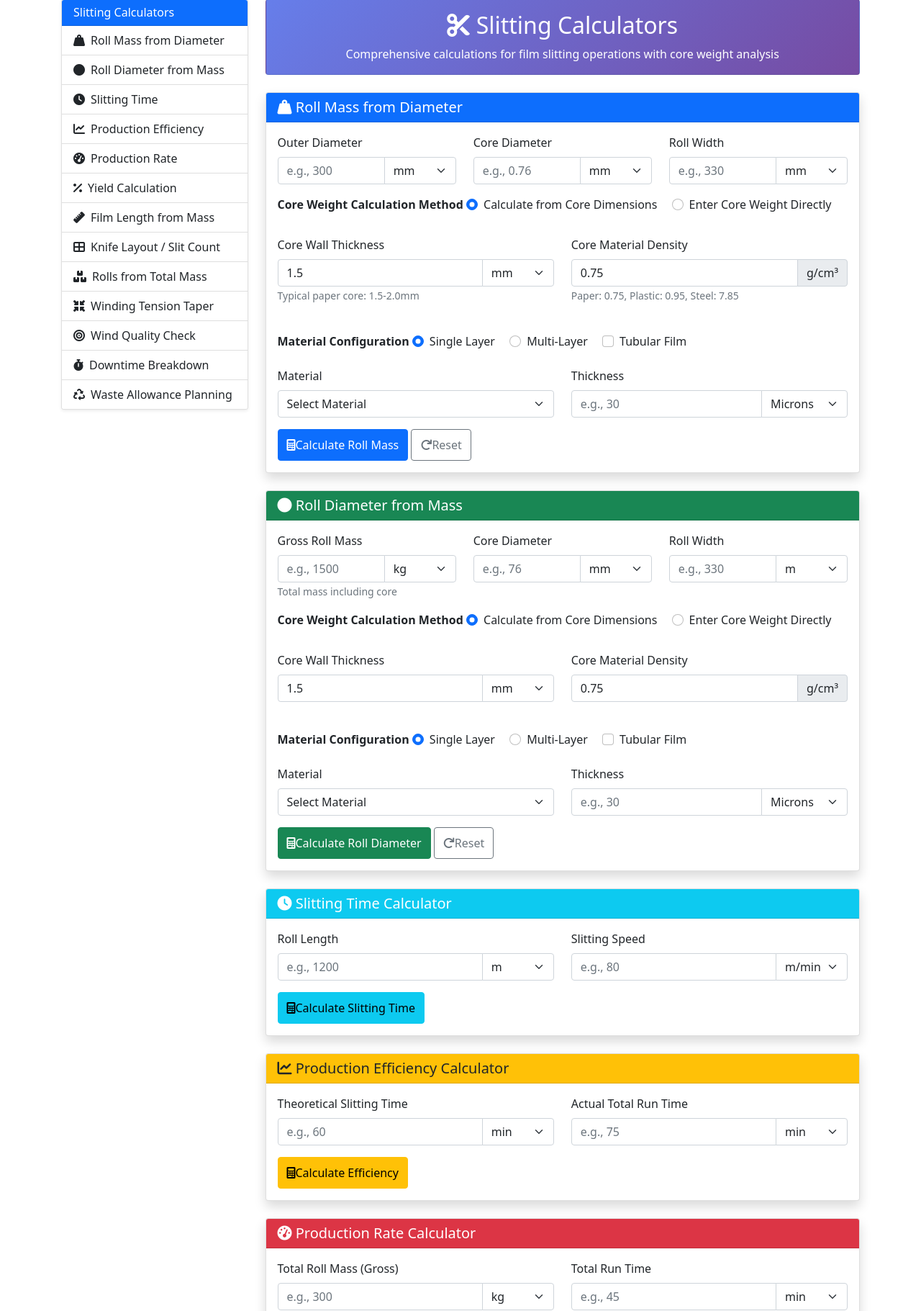
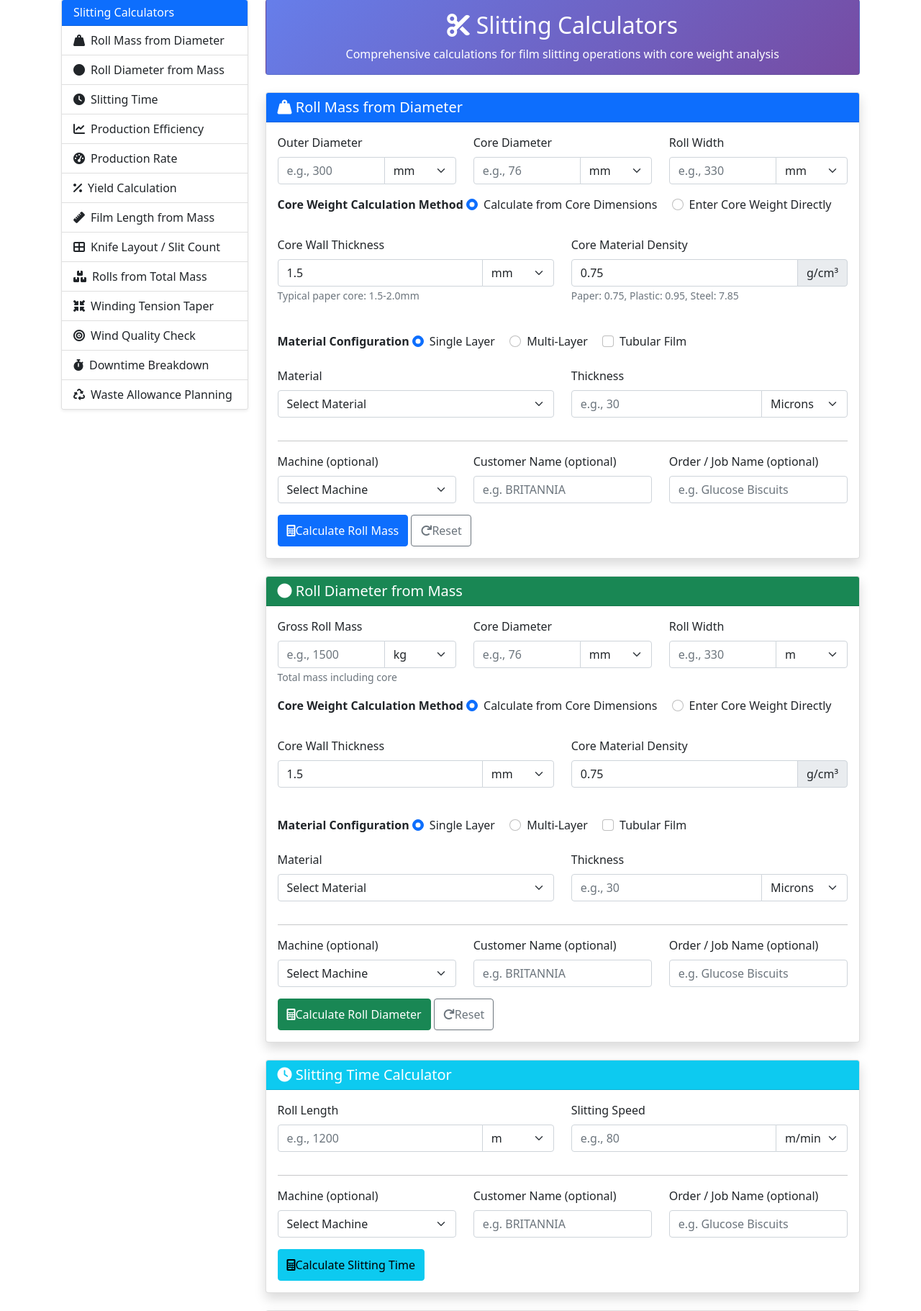
Before and after one commit to morris00-star/plastiiq, a Django app: page /slitting/ in a window 1280 px wide; the page is wider, and only the part inside the window is pictured. Shown: the part 108-1929 px from the top of that part at 72% size. Run offline with Django 5.2, Linux system fonts and the light colour scheme; the visitor is signed in with stand-in values (Sample User, id 1); data comes from the database, SQL or seed files in the repository; data that the repository does not hold is empty.

Commit message:
revamped slitting fully

```diff
--- a/calculator/models.py
+++ b/calculator/models.py
@@ -1,4 +1,3 @@
-# calculator/models.py
 from django.db import models
 from django.conf import settings
 
--- a/calculator/views.py
+++ b/calculator/views.py
@@ -84,9 +84,9 @@ def material_reference(request):
     })
 
 
-@login_required
+"""@login_required
 def calculation_history(request):
-    """Display comprehensive calculation history across all sections"""
+   '''Display comprehensive calculation history across all sections'''
     # Get calculations from all sections
     sections_data = {}
 
@@ -132,7 +132,7 @@ def calculation_history(request):
         'total_calculations': sum(section['count'] for section in sections_data.values()),
     }
 
-    return render(request, 'calculator/history.html', context)
+    return render(request, 'calculator/history.html', context)"""
 
 
 @login_required
--- a/lamination/templates/lamination/_machine_job.html
+++ b/lamination/templates/lamination/_machine_job.html
@@ -15,13 +15,13 @@
     <div class="col-md-4">
         <div class="mb-3">
             <label class="form-label">Customer Name (optional)</label>
-            <input type="text" class="form-control" name="customer_name" placeholder="e.g. Acme Foods Ltd">
+            <input type="text" class="form-control" name="customer_name" placeholder="e.g. BIDCO">
         </div>
     </div>
     <div class="col-md-4">
         <div class="mb-3">
             <label class="form-label">Job / Order Name (optional)</label>
-            <input type="text" class="form-control" name="job_name" placeholder="e.g. PO-2026-0143">
+            <input type="text" class="form-control" name="job_name" placeholder="e.g. White star Magic 45g">
         </div>
     </div>
 </div>
--- a/printing/templates/printing/_machine_job_only.html
+++ b/printing/templates/printing/_machine_job_only.html
@@ -35,11 +35,11 @@
     <div class="col-md-6">
         <div class="mb-3">
             <label class="form-label">Customer Name (optional)</label>
-            <input type="text" class="form-control" name="customer_name" placeholder="e.g. Acme Foods Ltd">
+            <input type="text" class="form-control" name="customer_name" placeholder="e.g. NYARENGA Bakers LTD">
         </div>
     </div>
 </div>
 <div class="mb-3">
     <label class="form-label">Job / Order Name (optional)</label>
-    <input type="text" class="form-control" name="job_name" placeholder="e.g. PO-2026-0143">
+    <input type="text" class="form-control" name="job_name" placeholder="e.g. Mandazi">
 </div>
--- a/printing/templates/printing/_material_machine_job.html
+++ b/printing/templates/printing/_material_machine_job.html
@@ -46,11 +46,11 @@
     <div class="col-md-4">
         <div class="mb-3">
             <label class="form-label">Customer Name (optional)</label>
-            <input type="text" class="form-control" name="customer_name" placeholder="e.g. Acme Foods Ltd">
+            <input type="text" class="form-control" name="customer_name" placeholder="e.g. NYARENGA Bakers LTD">
         </div>
     </div>
 </div>
 <div class="mb-3">
     <label class="form-label">Job / Order Name (optional)</label>
-    <input type="text" class="form-control" name="job_name" placeholder="e.g. PO-2026-0143">
+    <input type="text" class="form-control" name="job_name" placeholder="e.g. Buns">
 </div>
--- a/sales/templates/sales/_customer_order.html
+++ b/sales/templates/sales/_customer_order.html
@@ -2,13 +2,13 @@
     <div class="col-md-6">
         <div class="mb-3">
             <label class="form-label">Customer Name (optional)</label>
-            <input type="text" class="form-control" name="customer_name" placeholder="e.g. Acme Foods Ltd">
+            <input type="text" class="form-control" name="customer_name" placeholder="e.g. PSALMS FOODS INDs">
         </div>
     </div>
     <div class="col-md-6">
         <div class="mb-3">
             <label class="form-label">Order / Job Name (optional)</label>
-            <input type="text" class="form-control" name="order_name" placeholder="e.g. PO-2026-0143">
+            <input type="text" class="form-control" name="order_name" placeholder="e.g. Tomato Crisps 12g">
         </div>
     </div>
 </div>
--- /dev/null
+++ b/slitting/templates/slitting/_machine_customer_order.html
@@ -0,0 +1,33 @@
+<hr>
+<div class="row">
+    <div class="col-md-4">
+        <div class="mb-3">
+            <label class="form-label">Machine (optional)</label>
+            <select class="form-select" name="machine_name">
+                <option value="">Select Machine</option>
+                <optgroup label="HCI">
+                    <option value="HCI_01">HCI 01</option>
+                    <option value="HCI_02">HCI 02</option>
+                </optgroup>
+                <option value="BIMEC">Bimec</option>
+                <optgroup label="Nissi">
+                    <option value="NISSI_02">Nissi 02</option>
+                    <option value="NISSI_03">Nissi 03</option>
+                </optgroup>
+                <option value="FADIA">Fadia</option>
+            </select>
+        </div>
+    </div>
+    <div class="col-md-4">
+        <div class="mb-3">
+            <label class="form-label">Customer Name (optional)</label>
+            <input type="text" class="form-control" name="customer_name" placeholder="e.g. BRITANNIA">
+        </div>
+    </div>
+    <div class="col-md-4">
+        <div class="mb-3">
+            <label class="form-label">Order / Job Name (optional)</label>
+            <input type="text" class="form-control" name="order_name" placeholder="e.g. Glucose Biscuits">
+        </div>
+    </div>
+</div>
--- a/slitting/templates/slitting/home.html
+++ b/slitting/templates/slitting/home.html
@@ -43,7 +43,7 @@
                     <div class="mb-3">
                         <label class="form-label">Core Diameter</label>
                         <div class="input-group">
-                            <input type="number" step="0.001" class="form-control" name="core_diameter" placeholder="e.g., 0.76" required min="0.001">
+                            <input type="number" step="0.001" class="form-control" name="core_diameter" placeholder="e.g., 76" required min="0.001">
                             <select class="form-select" name="core_diameter_unit" style="max-width: 100px;">
                                 <option value="mm">mm</option>
                                 <option value="m">m</option>
@@ -229,6 +229,9 @@
                 </div>
             </div>
 
+            {% include 'slitting/_machine_customer_order.html' %}
+
+
             <button type="submit" class="btn btn-primary" id="calculateRollMassBtn">
                 <i class="fas fa-calculator"></i> Calculate Roll Mass
             </button>
@@ -450,6 +453,9 @@
                 </div>
             </div>
 
+            {% include 'slitting/_machine_customer_order.html' %}
+
+
             <button type="submit" class="btn btn-success" id="calculateRollDiameterBtn">
                 <i class="fas fa-calculator"></i> Calculate Roll Diameter
             </button>
@@ -500,6 +506,9 @@
                 </div>
             </div>
 
+            {% include 'slitting/_machine_customer_order.html' %}
+
+
             <button type="submit" class="btn btn-info">
                 <i class="fas fa-calculator"></i> Calculate Slitting Time
             </button>
@@ -545,6 +554,9 @@
                 </div>
             </div>
 
+            {% include 'slitting/_machine_customer_order.html' %}
+
+
             <button type="submit" class="btn btn-warning">
                 <i class="fas fa-calculator"></i> Calculate Efficiency
             </button>
@@ -591,6 +603,9 @@
                 </div>
             </div>
 
+            {% include 'slitting/_machine_customer_order.html' %}
+
+
             <button type="submit" class="btn btn-danger">
                 <i class="fas fa-calculator"></i> Calculate Production Rate
             </button>
@@ -636,6 +651,9 @@
                 </div>
             </div>
 
+            {% include 'slitting/_machine_customer_order.html' %}
+
+
             <button type="submit" class="btn btn-secondary">
                 <i class="fas fa-calculator"></i> Calculate Yield
             </button>
@@ -709,6 +727,9 @@
                     </select>
                 </div>
             </div>
+
+            {% include 'slitting/_machine_customer_order.html' %}
+
 
             <button type="submit" class="btn btn-dark">
                 <i class="fas fa-calculator"></i> Calculate Film Length
@@ -826,6 +847,9 @@
                 <button type="button" class="btn btn-sm btn-outline-danger" onclick="removeSlittingLayerRow('knifeLayout')"><i class="fas fa-minus"></i> Remove Layer</button>
             </div>
 
+            {% include 'slitting/_machine_customer_order.html' %}
+
+
             <button type="submit" class="btn btn-primary mt-3"><i class="fas fa-calculator"></i> Calculate Layout</button>
         </form>
         <div id="knifeLayoutResult" class="mt-3" style="display: none;"></div>
@@ -903,6 +927,9 @@
                 <button type="button" class="btn btn-sm btn-outline-danger" onclick="removeSlittingLayerRow('rollsFromMass')"><i class="fas fa-minus"></i> Remove Layer</button>
             </div>
 
+            {% include 'slitting/_machine_customer_order.html' %}
+
+
             <button type="submit" class="btn btn-success"><i class="fas fa-calculator"></i> Calculate Rolls</button>
         </form>
         <div id="rollsFromMassResult" class="mt-3" style="display: none;"></div>
@@ -1019,6 +1046,9 @@
                 <button type="button" class="btn btn-sm btn-outline-secondary" onclick="addSlittingLayerRow('tensionTaper')"><i class="fas fa-plus"></i> Add Layer</button>
                 <button type="button" class="btn btn-sm btn-outline-danger" onclick="removeSlittingLayerRow('tensionTaper')"><i class="fas fa-minus"></i> Remove Layer</button>
             </div>
+
+            {% include 'slitting/_machine_customer_order.html' %}
+
 
             <button type="submit" class="btn btn-warning"><i class="fas fa-calculator"></i> Calculate Tension Profile</button>
         </form>
@@ -1095,6 +1125,9 @@
                 <button type="button" class="btn btn-sm btn-outline-danger" onclick="removeSlittingLayerRow('windQuality')"><i class="fas fa-minus"></i> Remove Layer</button>
             </div>
 
+            {% include 'slitting/_machine_customer_order.html' %}
+
+
             <button type="submit" class="btn btn-info"><i class="fas fa-calculator"></i> Check Wind Quality</button>
         </form>
         <div id="windQualityResult" class="mt-3" style="display: none;"></div>
@@ -1200,6 +1233,9 @@
                 <button type="button" class="btn btn-sm btn-outline-danger" onclick="removeSlittingLayerRow('downtimeBreakdown')"><i class="fas fa-minus"></i> Remove Layer</button>
             </div>
 
+            {% include 'slitting/_machine_customer_order.html' %}
+
+
             <button type="submit" class="btn btn-secondary"><i class="fas fa-calculator"></i> Calculate Availability</button>
         </form>
         <div id="downtimeBreakdownResult" class="mt-3" style="display: none;"></div>
@@ -1273,6 +1309,9 @@
                 <button type="button" class="btn btn-sm btn-outline-secondary" onclick="addSlittingLayerRow('wasteAllowance')"><i class="fas fa-plus"></i> Add Layer</button>
                 <button type="button" class="btn btn-sm btn-outline-danger" onclick="removeSlittingLayerRow('wasteAllowance')"><i class="fas fa-minus"></i> Remove Layer</button>
             </div>
+
+            {% include 'slitting/_machine_customer_order.html' %}
+
 
             <button type="submit" class="btn btn-dark"><i class="fas fa-calculator"></i> Calculate Gross Required</button>
         </form>
@@ -1298,6 +1337,33 @@
 
 {% block scripts %}
 <script>
+let __lastSubmittedForm = null;
+document.addEventListener('submit', function(e) {
+    __lastSubmittedForm = e.target;
+}, true);
+
+(function() {
+    const originalFetch = window.fetch;
+    window.fetch = function(url, options) {
+        if (typeof url === 'string' && url.indexOf('/slitting/calculate-') === 0 &&
+            options && typeof options.body === 'string' && __lastSubmittedForm) {
+            try {
+                const bodyObj = JSON.parse(options.body);
+                const machineField = __lastSubmittedForm.querySelector('select[name="machine_name"]');
+                const customerField = __lastSubmittedForm.querySelector('input[name="customer_name"]');
+                const orderField = __lastSubmittedForm.querySelector('input[name="order_name"]');
+                if (machineField) bodyObj.machine_name = machineField.value;
+                if (customerField) bodyObj.customer_name = customerField.value;
+                if (orderField) bodyObj.order_name = orderField.value;
+                options = Object.assign({}, options, { body: JSON.stringify(bodyObj) });
+            } catch (e) {
+                // Body wasn't JSON - send unmodified.
+            }
+        }
+        return originalFetch.call(this, url, options);
+    };
+})();
+
 // Layer management for Roll Mass Calculator
 let massLayerCount = 0;
 let diameterLayerCount = 0;
--- a/slitting/views.py
+++ b/slitting/views.py
@@ -14,6 +14,14 @@ def safe_float(value, default=0.0):
         return float(value)
     except (TypeError, ValueError):
         return default
+
+
+def resolve_common_fields(data):
+    """Resolve optional machine/customer/order context shared across all slitting calculators."""
+    machine_name = data.get('machine_name') or ''
+    customer_name = data.get('customer_name') or ''
+    order_name = data.get('order_name') or ''
+    return machine_name, customer_name, order_name
 from .slitting_calculator import SlittingCalculator
 import json
 
@@ -51,6 +59,7 @@ def calculate_roll_mass(request):
     if request.method == 'POST':
         try:
             data = json.loads(request.body)
+            machine_name, customer_name, order_name = resolve_common_fields(data)
             calculator = SlittingCalculator()
 
             # Get roll dimensions
@@ -162,6 +171,9 @@ def calculate_roll_mass(request):
                     id=material_id) if not layers_data else PlasticMaterial.objects.first()
                 slitting_calc = SlittingCalculation.objects.create(
                     calculation_type='ROLL_MASS',
+                    machine_name=machine_name,
+                    customer_name=customer_name,
+                    order_name=order_name,
                     material=material,
                     input_data=data,
                     result_data=result,
@@ -186,6 +198,7 @@ def calculate_roll_diameter(request):
     if request.method == 'POST':
         try:
             data = json.loads(request.body)
+            machine_name, customer_name, order_name = resolve_common_fields(data)
             calculator = SlittingCalculator()
 
             # Get roll mass and dimensions
@@ -308,6 +321,9 @@ def calculate_roll_diameter(request):
                     id=material_id) if not layers_data else PlasticMaterial.objects.first()
                 slitting_calc = SlittingCalculation.objects.create(
                     calculation_type='ROLL_DIAMETER',
+                    machine_name=machine_name,
+                    customer_name=customer_name,
+                    order_name=order_name,
                     material=material,
                     input_data=data,
                     result_data=result,
@@ -372,6 +388,7 @@ def calculate_slitting_time(request):
     if request.method == 'POST':
         try:
             data = json.loads(request.body)
+            machine_name, customer_name, order_name = resolve_common_fields(data)
             calculator = SlittingCalculator()
 
             roll_length = float(data.get('roll_length', 0))
@@ -396,6 +413,9 @@ def calculate_slitting_time(request):
                 default_material = PlasticMaterial.objects.first()
                 SlittingCalculation.objects.create(
                     calculation_type='SLITTING_TIME',
+                    machine_name=machine_name,
+                    customer_name=customer_name,
+                    order_name=order_name,
                     material=default_material,
                     input_data=data,
                     result_data=result,
@@ -416,6 +436,7 @@ def calculate_production_efficiency(request):
     if request.method == 'POST':
         try:
             data = json.loads(request.body)
+            machine_name, customer_name, order_name = resolve_common_fields(data)
             calculator = SlittingCalculator()
 
             slitting_time = float(data.get('slitting_time', 0))
@@ -447,6 +468,9 @@ def calculate_production_efficiency(request):
                 default_material = PlasticMaterial.objects.first()
                 SlittingCalculation.objects.create(
                     calculation_type='PRODUCTION_EFFICIENCY',
+                    machine_name=machine_name,
+                    customer_name=customer_name,
+                    order_name=order_name,
                     material=default_material,
                     input_data=data,
                     result_data=result,
@@ -467,6 +491,7 @@ def calculate_production_rate(request):
     if request.method == 'POST':
         try:
             data = json.loads(request.body)
+            machine_name, customer_name, order_name = resolve_common_fields(data)
             calculator = SlittingCalculator()
 
             roll_mass = float(data.get('roll_mass', 0))
@@ -496,6 +521,9 @@ def calculate_production_rate(request):
                 default_material = PlasticMaterial.objects.first()
                 SlittingCalculation.objects.create(
                     calculation_type='PRODUCTION_RATE',
+                    machine_name=machine_name,
+                    customer_name=customer_name,
+                    order_name=order_name,
                     material=default_material,
                     input_data=data,
                     result_data=result,
@@ -516,6 +544,7 @@ def calculate_yield(request):
     if request.method == 'POST':
         try:
             data = json.loads(request.body)
+            machine_name, customer_name, order_name = resolve_common_fields(data)
             calculator = SlittingCalculator()
 
             total_input = float(data.get('total_input', 0))
@@ -542,6 +571,9 @@ def calculate_yield(request):
                 default_material = PlasticMaterial.objects.first()
                 SlittingCalculation.objects.create(
                     calculation_type='YIELD_CALCULATION',
+                    machine_name=machine_name,
+                    customer_name=customer_name,
+                    order_name=order_name,
                     material=default_material,
                     input_data=data,
                     result_data=result,
@@ -562,6 +594,7 @@ def calculate_film_length(request):
     if request.method == 'POST':
         try:
             data = json.loads(request.body)
+            machine_name, customer_name, order_name = resolve_common_fields(data)
             calculator = SlittingCalculator()
 
             mass = float(data.get('mass', 0))
@@ -622,6 +655,9 @@ def calculate_film_length(request):
                     id=material_id) if not layers_data else PlasticMaterial.objects.first()
                 SlittingCalculation.objects.create(
                     calculation_type='FILM_LENGTH',
+                    machine_name=machine_name,
+                    customer_name=customer_name,
+                    order_name=order_name,
                     material=material,
                     input_data=data,
                     result_data=result,
@@ -719,6 +755,7 @@ def calculate_knife_layout(request):
     if request.method == 'POST':
         try:
             data = json.loads(request.body)
+            machine_name, customer_name, order_name = resolve_common_fields(data)
             calculator = SlittingCalculator()
 
             material_id = data.get('material_id')
@@ -791,6 +828,9 @@ def calculate_knife_layout(request):
             if request.user.is_authenticated:
                 slitting_calc = SlittingCalculation.objects.create(
                     calculation_type='KNIFE_LAYOUT',
+                    machine_name=machine_name,
+                    customer_name=customer_name,
+                    order_name=order_name,
                     material=material,
                     input_data=data,
                     result_data=result,
@@ -827,6 +867,7 @@ def calculate_rolls_from_mass(request):
     if request.method == 'POST':
         try:
             data = json.loads(request.body)
+            machine_name, customer_name, order_name = resolve_common_fields(data)
             calculator = SlittingCalculator()
 
             material_id = data.get('material_id')
@@ -863,6 +904,9 @@ def calculate_rolls_from_mass(request):
             if request.user.is_authenticated:
                 slitting_calc = SlittingCalculation.objects.create(
                     calculation_type='ROLLS_FROM_MASS',
+                    machine_name=machine_name,
+                    customer_name=customer_name,
+                    order_name=order_name,
                     material=material,
                     input_data=data,
                     result_data=result,
@@ -899,6 +943,7 @@ def calculate_tension_taper(request):
     if request.method == 'POST':
         try:
             data = json.loads(request.body)
+            machine_name, customer_name, order_name = resolve_common_fields(data)
             calculator = SlittingCalculator()
 
             material_id = data.get('material_id')
@@ -956,6 +1001,9 @@ def calculate_tension_taper(request):
             if request.user.is_authenticated:
                 slitting_calc = SlittingCalculation.objects.create(
                     calculation_type='TENSION_TAPER',
+                    machine_name=machine_name,
+                    customer_name=customer_name,
+                    order_name=order_name,
                     material=material,
                     input_data=data,
                     result_data=result,
@@ -992,6 +1040,7 @@ def calculate_wind_quality(request):
     if request.method == 'POST':
         try:
             data = json.loads(request.body)
+            machine_name, customer_name, order_name = resolve_common_fields(data)
             calculator = SlittingCalculator()
 
             material_id = data.get('material_id')
@@ -1058,6 +1107,9 @@ def calculate_wind_quality(request):
             if request.user.is_authenticated:
                 slitting_calc = SlittingCalculation.objects.create(
                     calculation_type='WIND_QUALITY',
+                    machine_name=machine_name,
+                    customer_name=customer_name,
+                    order_name=order_name,
                     material=material,
                     input_data=data,
                     result_data=result,
@@ -1094,6 +1146,7 @@ def calculate_downtime_breakdown(request):
     if request.method == 'POST':
         try:
             data = json.loads(request.body)
+            machine_name, customer_name, order_name = resolve_common_fields(data)
             calculator = SlittingCalculator()
 
             material_id = data.get('material_id')
@@ -1142,6 +1195,9 @@ def calculate_downtime_breakdown(request):
             if request.user.is_authenticated:
                 slitting_calc = SlittingCalculation.objects.create(
                     calculation_type='DOWNTIME_BREAKDOWN',
+                    machine_name=machine_name,
+                    customer_name=customer_name,
+                    order_name=order_name,
                     material=material,
                     input_data=data,
                     result_data=result,
@@ -1178,6 +1234,7 @@ def calculate_waste_allowance(request):
     if request.method == 'POST':
         try:
             data = json.loads(request.body)
+            machine_name, customer_name, order_name = resolve_common_fields(data)
             calculator = SlittingCalculator()
 
             material_id = data.get('material_id')
@@ -1211,6 +1268,9 @@ def calculate_waste_allowance(request):
             if request.user.is_authenticated:
                 slitting_calc = SlittingCalculation.objects.create(
                     calculation_type='WASTE_ALLOWANCE',
+                    machine_name=machine_name,
+                    customer_name=customer_name,
+                    order_name=order_name,
                     material=material,
                     input_data=data,
                     result_data=result,
```
Also changed, not shown: slitting/models.py (+11 -0 lines), slitting/migrations/0003_slittingcalculation_customer_name_and_more.py (added).
